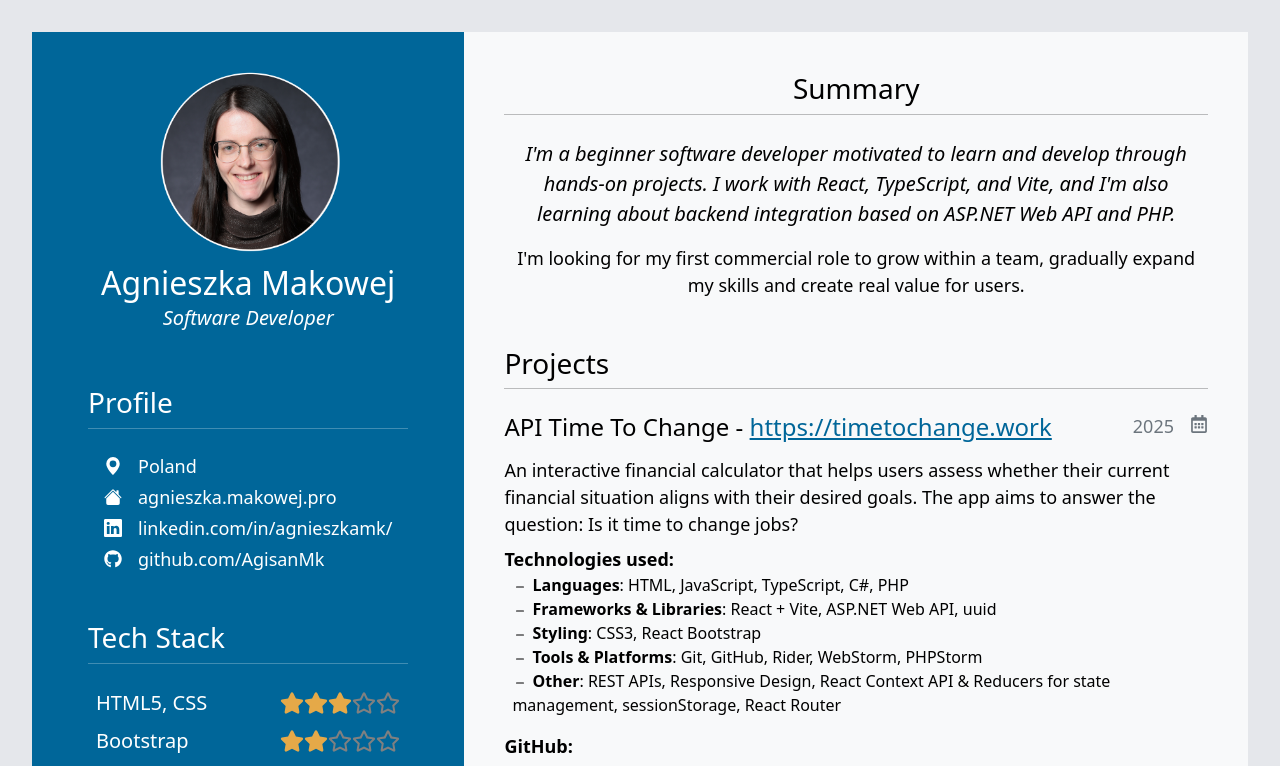
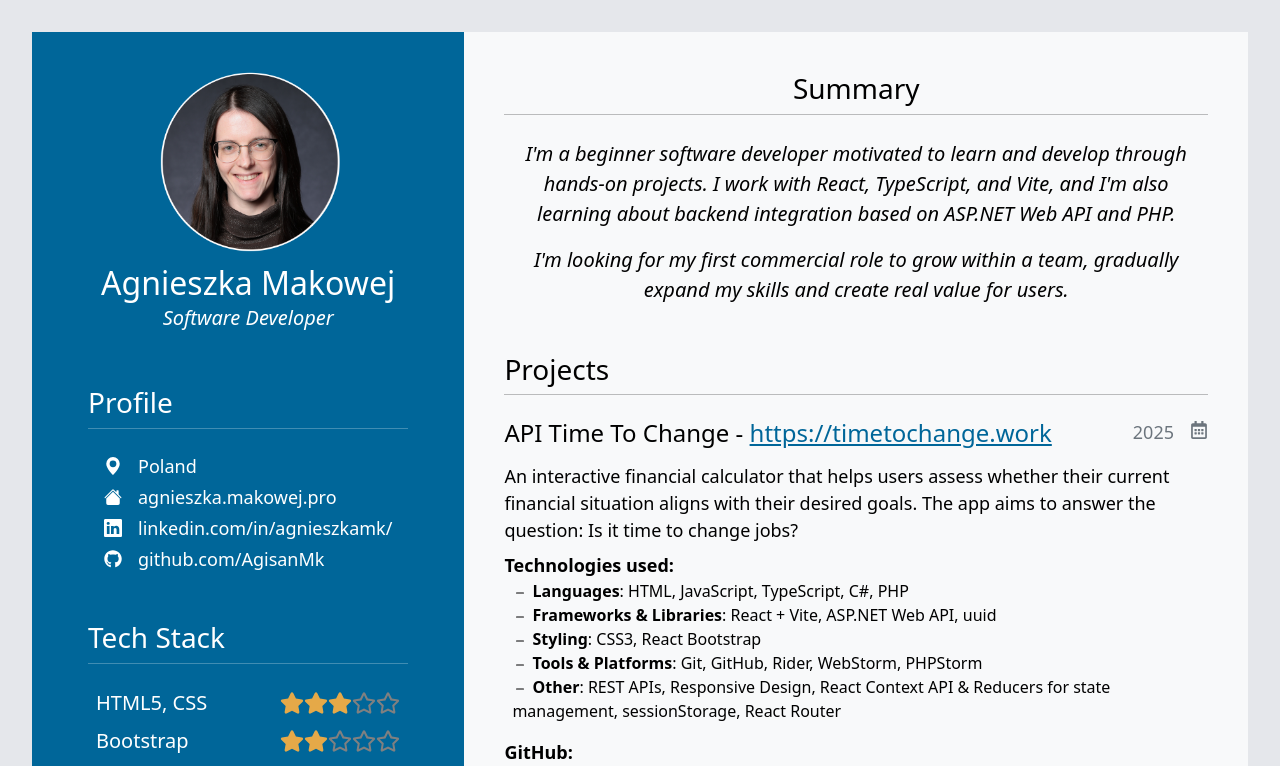
Before and after one commit to AgisanMk/www-agnieszka, a React (Vite) app: page / in a window 1280 px wide. Shown: the top 766 px of the page. Built offline with nearby package versions, Linux system fonts and the light colour scheme; the HTML template or start-up script is replaced by a standard one.

Commit message:
Content update

```diff
--- a/src/App.tsx
+++ b/src/App.tsx
@@ -176,7 +176,7 @@ const App = () => {
             <p className="fs-5 fst-italic">
               I'm a beginner software developer motivated to learn and develop through hands-on projects. I&nbsp;work with React, TypeScript, and Vite, and I'm also learning about backend integration based on ASP.NET Web API and PHP.
             </p>
-            <p>
+            <p className="fs-5 fst-italic">
               I'm looking for my first commercial role to grow within a team, gradually expand my skills and create real value for users.
             </p>
           </section>
```
